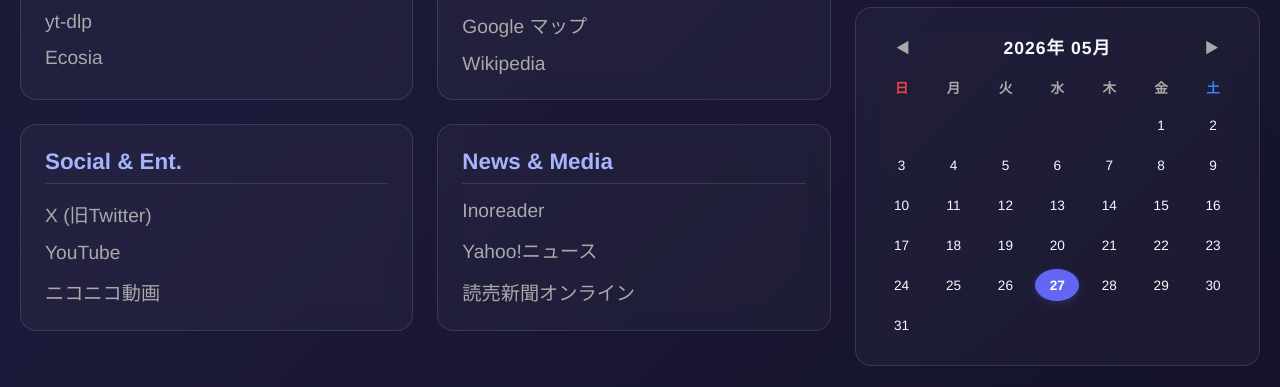
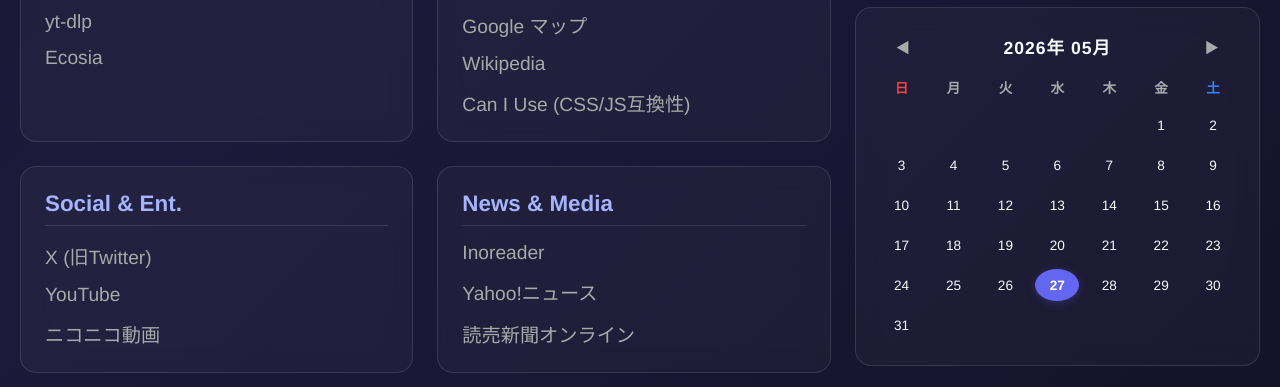
Before and after one commit to kumoroha/portal, a plain HTML site: page index.html in a window 1280 px wide. Shown: the part 374-761 px from the top of the page. Drawn offline with Linux system fonts and the light colour scheme.

Commit message:
Update index.html

```diff
--- a/index.html
+++ b/index.html
@@ -49,6 +49,7 @@
                         <li class="link-item"><a href="https://gemini.google.com/" target="_blank">Google Gemini</a></li>
                         <li class="link-item"><a href="https://maps.google.com" target="_blank">Google マップ</a></li>
                         <li class="link-item"><a href="https://www.wikipedia.org" target="_blank">Wikipedia</a></li>
+                        <li class="link-item"><a href="https://caniuse.com/" target="_blank">Can I Use (CSS/JS互換性)</a></li>
                     </ul>
                 </div>
 
```
